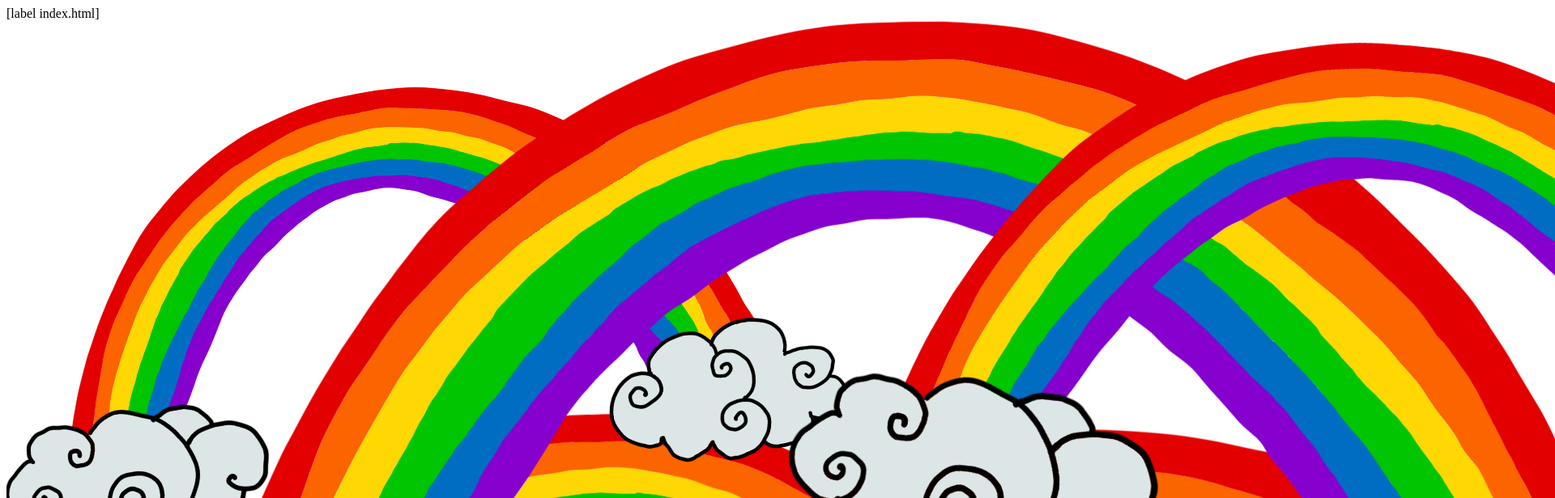
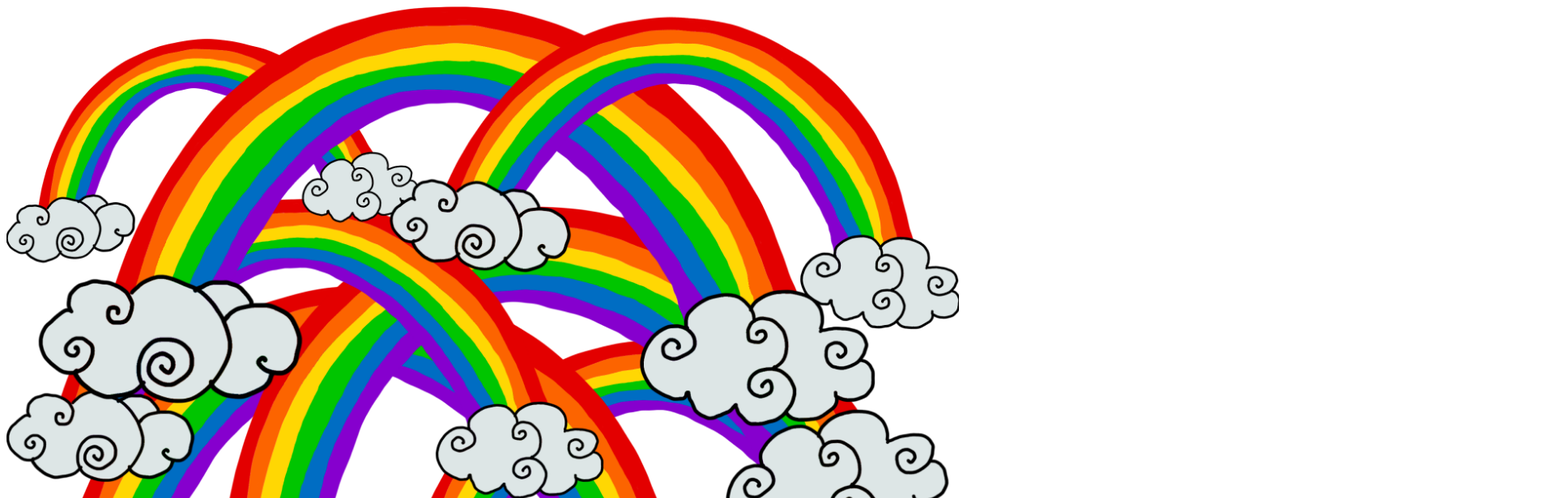
Before and after one commit to wiggitywhitney/rainbows, a website: page public/index.html in a window 1280 px wide. Shown: the top 616 px of the page at 81% size, 1920 px wide, since content can reach past the window. Drawn offline with Linux system fonts and the light colour scheme.

Commit message:
Make image fit screen

```diff
--- a/public/index.html
+++ b/public/index.html
@@ -1,4 +1,4 @@
-[label index.html]
+<link rel="stylesheet" type="text/css" href="main.css"/>
 <html>
   <head>
     <title>rainbowsrainbowsrainbows</title>
--- /dev/null
+++ b/public/main.css
@@ -0,0 +1,4 @@
+img {
+    width: auto;
+    height: 100%;
+}
```
